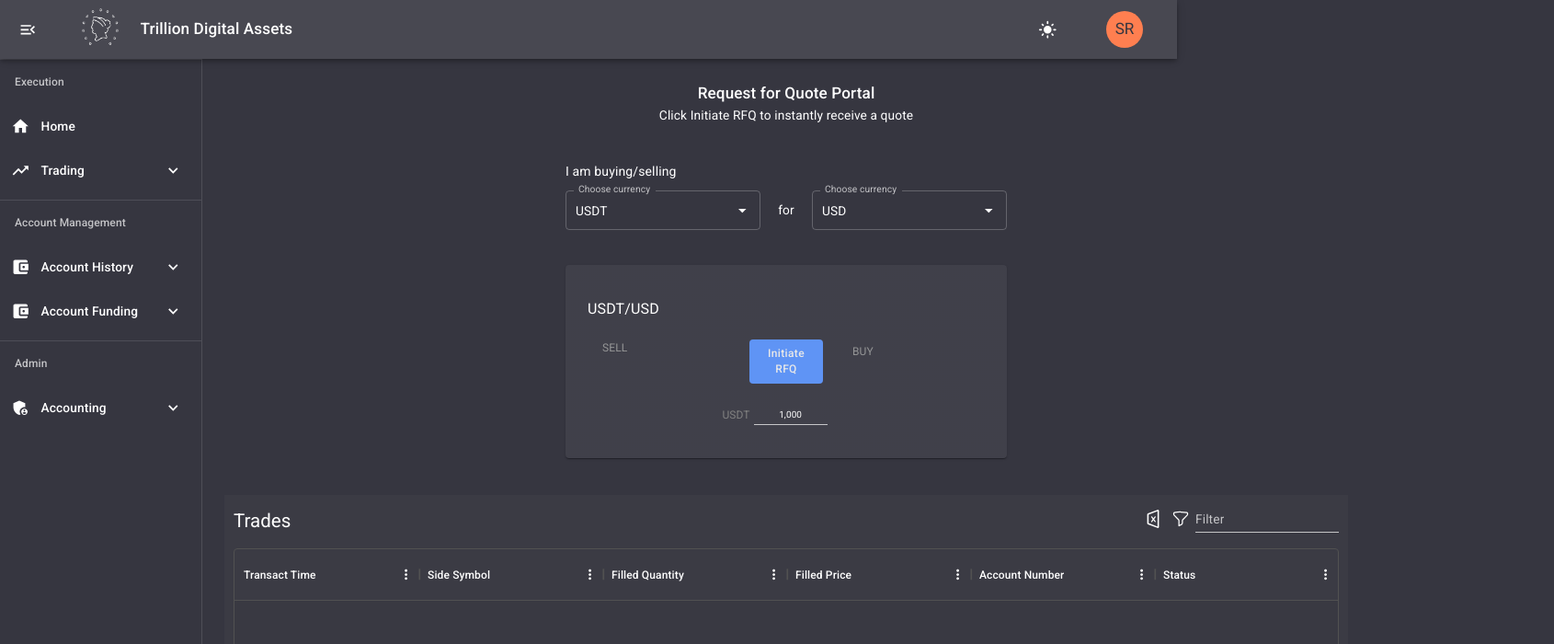
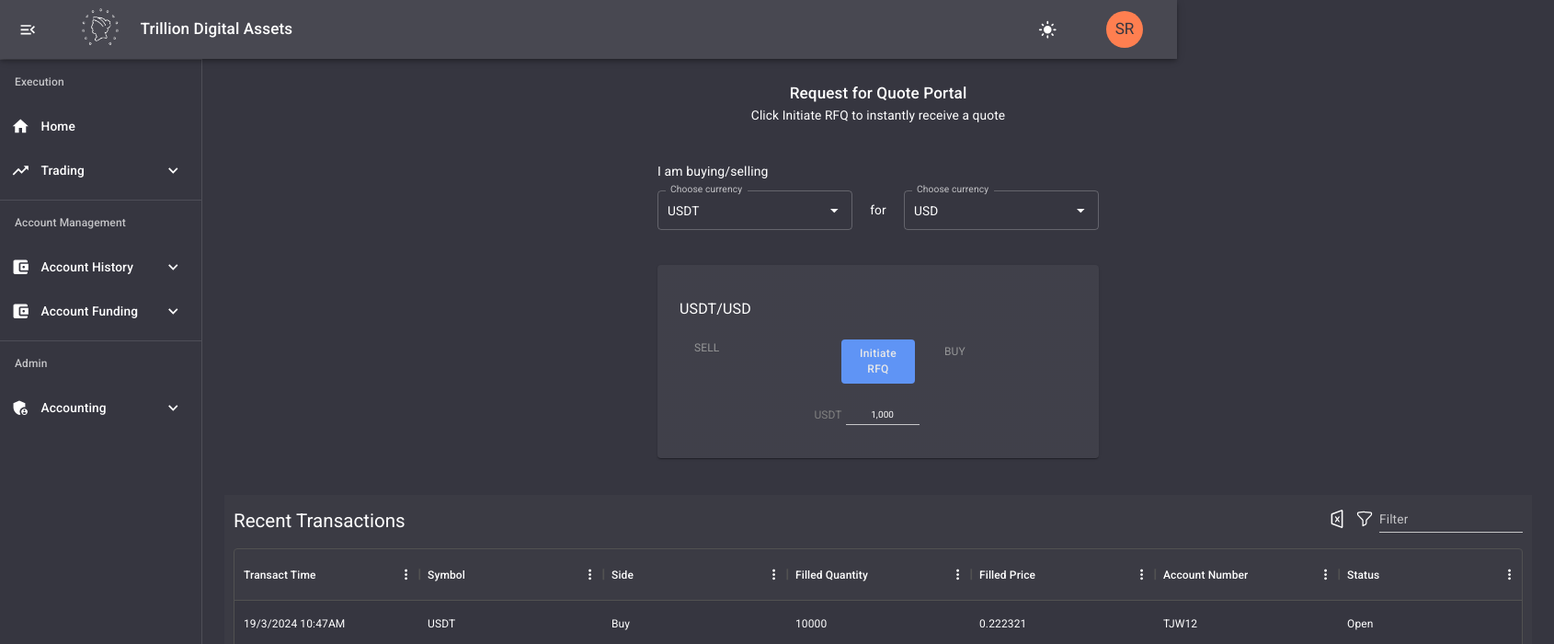
Before and after one commit to mohsinds/TDA_GUIv2, a Next.js app: page /trading/spotrfq in a window 1280 px wide. Shown: the top 700 px of the page at 92% size, 1690 px wide, since content can reach past the window. Built offline with nearby package versions, Linux system fonts and the light colour scheme.

Commit message:
updated work

```diff
--- a/next.config.js
+++ b/next.config.js
@@ -16,7 +16,7 @@
     //NEXT_PUBLIC_BACKEND_API_URL: "https://local.emergentcybernetics.net:7163",
     BACKEND_API_TOKEN: "eyJhbGciOiJIUzI1NiIsInR5cCI6IkpXVCJ9.eyJJZCI6InFoYW5tNHR2YTJhbTMyenl3czE4IiwiZXhwIjoxNzEzMTE0MTUzLCJpc3MiOiJ5b3VyX2lzc3VlciIsImF1ZCI6InlvdXJfYXVkaWVuY2UifQ.b6LGjAAVQ2S8G_wOL6R5QqFut0QBs4IVVIhWX2XItN0",
     NEXT_PUBLIC_BACKEND_API_TOKEN: "eyJhbGciOiJIUzI1NiIsInR5cCI6IkpXVCJ9.eyJJZCI6InFoYW5tNHR2YTJhbTMyenl3czE4IiwiZXhwIjoxNzEzMTE0MTUzLCJpc3MiOiJ5b3VyX2lzc3VlciIsImF1ZCI6InlvdXJfYXVkaWVuY2UifQ.b6LGjAAVQ2S8G_wOL6R5QqFut0QBs4IVVIhWX2XItN0",
-  }
+  },
 }
 
 module.exports = nextConfig
--- a/src/components/RFQ Tile/Tile.tsx
+++ b/src/components/RFQ Tile/Tile.tsx
@@ -7,6 +7,7 @@
 // @ts-ignore
 import moment from "moment";
 import axios from "axios";
+
 
 interface TileProps {
   symbol1: string;
@@ -38,6 +39,7 @@
   const intervalRef = React.useRef<number | null>(null);
   const [symbolName, setSymbol] = React.useState("")
   const [currencyType, setCurrencyType] = React.useState('USDT')
+  const notificationsRef = React.useRef<any>(null);
 
   const formatNumber = (value: string) => {
     // Remove non-numeric characters
@@ -189,7 +191,8 @@
   const handleSellAddRow = () => {
     let obj = {
       transactTime: moment().format('YYYY-MM-DD HH:mm:ss'),
-      sideSymbol:symbolName,
+      symbol:symbolName,
+      side:"Sell",
       filledQty:text,
       filledPrice:sellValue,
       accountNum:generateRandomId(),
@@ -203,7 +206,8 @@
   const handleBuyAddRow = () => {
     let obj = {
       transactTime: moment().format('YYYY-MM-DD HH:mm:ss'),
-      sideSymbol:symbolName,
+      symbol:symbolName,
+      side:"Buy",
       filledQty:text,
       filledPrice:buyValue,
       accountNum:generateRandomId(),
@@ -383,6 +387,8 @@
     setInitRq(false);
   };
 
+
+
   return buySell ? (
     <Card
       sx={{
@@ -425,6 +431,7 @@
       onMouseLeave={() => setOnHov(false)} // Set onHov to false on mouse leave
     >
       <>
+
         <Typography
           sx={{
             fontWeight: '400',
--- a/src/components/Tables/rfqTable.tsx
+++ b/src/components/Tables/rfqTable.tsx
@@ -7,32 +7,19 @@
 
 const columns: GridColDef[] = [
     { field: 'transactTime', headerName: 'Transact Time', width: 200 },
-    { field: 'sideSymbol', headerName: 'Side Symbol', width: 200 },
+    { field: 'symbol', headerName: 'Symbol', width: 200 },
+    { field: 'side', headerName: 'Side', width: 200 },
     { field: 'filledQty', headerName: 'Filled Quantity', width: 200 },
     { field: 'filledPrice', headerName: 'Filled Price', width: 200 },
     { field: 'accountNum', headerName: 'Account Number', width: 200 },
     { field: 'status', headerName: 'Status', width: 200 },
-    // {
-    //   field: 'age',
-    //   headerName: 'Age',
-    //   type: 'number',
-    //   width: 90,
-    // },
-    // {
-    //   field: 'fullName',
-    //   headerName: 'Full name',
-    //   description: 'This column has a value getter and is not sortable.',
-    //   sortable: false,
-    //   width: 160,
-    //   valueGetter: (params: GridValueGetterParams) =>
-    //     `${params.row.firstName || ''} ${params.row.lastName || ''}`,
-    // },
   ];
 
   interface RowData {
     id:string;
     transactTime: string;
-    sideSymbol: string;
+    symbol: string;
+    side:string;
     filledQty: string;
     filledPrice: string;
     accountNum : string;
@@ -44,6 +31,8 @@
   }
 
 
+
+
 export default function RFQTable(props: RFQTableProps) {
     const { rows } = props;
     const [filterText, setFilterText] = React.useState('');
@@ -52,7 +41,8 @@
 
     const filteredRows = rows.filter(row => {
       return (
-          row?.filledQty?.toLowerCase().includes(filterText.toLowerCase())
+          row?.filledQty?.toLowerCase().includes(filterText.toLowerCase()) ||
+          row?.filledPrice?.toLowerCase().includes(filterText.toLowerCase())
           // Add more conditions for other columns as needed
       );
   });
@@ -70,9 +60,9 @@
     // link.click();
 
          // Create the CSV content from the data array
-    let csvContent = "Transact Time, Side Symbol, Filled Quantity, Filled Price, Account Number, Status\n";
+    let csvContent = "Transact Time, Symbol,Side, Filled Quantity, Filled Price, Account Number, Status\n";
     filteredRows?.forEach((item, key) => {
-    csvContent += `${item.transactTime},${item.sideSymbol},${item.filledQty},${item.filledPrice},${item.accountNum},${item.status}\n`;
+    csvContent += `${item.transactTime},${item.symbol},${item.side},${item.filledQty},${item.filledPrice},${item.accountNum},${item.status}\n`;
   });
 
   // Create a Blob object from the CSV content
@@ -91,11 +81,16 @@
     setFilterText(event.target.value);
 };
 
+  const getRowClassName = (params:any) => {
+    let num = Number(params.id)
+    return num % 2 != 0 ? themes.currentTheme === "dark" ? 'evenDarkRow':'evenLightRow' : '';
+  };
+
 
   return (
     <div style={{ height: '24rem', width: '100%',backgroundColor:themes.currentTheme === "dark" ? "#3b3b44" : "#F9F9F9",padding:10 }}>
       <div style={{ height: "5%", width: '100%',display:"flex",justifyContent:"space-between",alignItems:"center",marginBottom:"30px" }}>
-        <Typography variant="h5" sx={{ paddingTop: "20px" }}>Trades</Typography>
+        <Typography variant="h5" sx={{ paddingTop: "20px" }}>Recent Transactions</Typography>
         <div style={{ display: "flex", alignItems: "center" }}>
           <div style={{ marginRight: 10,paddingTop:20 }}>
             <span style={{ cursor: "pointer" }} onClick={handleDownloadCsv}>
@@ -105,7 +100,7 @@
           <div style={{ marginRight: 6,paddingTop:20 }}>
           <span style={{ cursor: "pointer" }}>
           <svg width={20} height={20} xmlns="http://www.w3.org/2000/svg" fill="none" viewBox="0 0 24 24" stroke-width="1.5" stroke="currentColor">
-            <path stroke-linecap="round" stroke-linejoin="round" d="M12 3c2.755 0 5.455.232 8.083.678.533.09.917.556.917 1.096v1.044a2.25 2.25 0 0 1-.659 1.591l-5.432 5.432a2.25 2.25 0 0 0-.659 1.591v2.927a2.25 2.25 0 0 1-1.244 2.013L9.75 21v-6.568a2.25 2.25 0 0 0-.659-1.591L3.659 7.409A2.25 2.25 0 0 1 3 5.818V4.774c0-.54.384-1.006.917-1.096A48.32 48.32 0 0 1 12 3Z" />
+            <path stroke-linecap="round" strokeLinejoin="round" d="M12 3c2.755 0 5.455.232 8.083.678.533.09.917.556.917 1.096v1.044a2.25 2.25 0 0 1-.659 1.591l-5.432 5.432a2.25 2.25 0 0 0-.659 1.591v2.927a2.25 2.25 0 0 1-1.244 2.013L9.75 21v-6.568a2.25 2.25 0 0 0-.659-1.591L3.659 7.409A2.25 2.25 0 0 1 3 5.818V4.774c0-.54.384-1.006.917-1.096A48.32 48.32 0 0 1 12 3Z" />
           </svg>
           </span>
           </div>
@@ -123,6 +118,10 @@
           },
         }}
         pageSizeOptions={[5, 10]}
+        // getRowClassName={getRowClassName}
+        getRowClassName={(params) =>
+          params.indexRelativeToCurrentPage % 2 === 0 ? themes.currentTheme === "dark" ? 'evenDarkRow':'evenLightRow' : ''
+        }
       />
       </div>
 
--- a/src/pages/_app.tsx
+++ b/src/pages/_app.tsx
@@ -1,6 +1,7 @@
 import type { AppProps } from 'next/app'
 import RootLayout from '@/Layouts/RootLayout'
 import '../utils/i18n'
+import './index.css'
 
 export default function MyApp({ Component, pageProps }: AppProps) {
   return (
--- /dev/null
+++ b/src/pages/index.css
@@ -0,0 +1,26 @@
+.evenDarkRow {
+    background-color: #363640; /* Change this to your desired background color */
+  }
+
+.evenLightRow {
+    background-color: white;
+}
+
+/* Define a custom scrollbar */
+::-webkit-scrollbar {
+    width: 12px; /* Width of the scrollbar */
+  }
+
+  /* Track */
+  ::-webkit-scrollbar-track {
+    background: transparent; /* Color of the track */
+  }
+
+  /* Handle */
+  ::-webkit-scrollbar-thumb {
+    background: #b4b3b3; /* Color of the handle */
+  }
+
+  .darkHeaderBg {
+    background-color: #2d2d327c;
+  }
--- a/src/pages/trading/spotrfq/index.tsx
+++ b/src/pages/trading/spotrfq/index.tsx
@@ -10,7 +10,8 @@
 interface RowDataVal {
   id:string;
   transactTime: string;
-  sideSymbol: string;
+  symbol: string;
+  side: string;
   filledQty: string;
   filledPrice: string;
   accountNum : string;
@@ -20,7 +21,18 @@
 export default function SpotRFQPage() {
   const [symbol1, setSymbol1] = useState<string>('USDT');
   const [symbol2, setSymbol2] = useState<string>('USD');
-  const [rows, setRows] = React.useState<RowDataVal[]>([]);
+  const [rows, setRows] = React.useState<RowDataVal[]>([
+    {id:"asdas2",transactTime:"19/3/2024 10:47AM",symbol:"USDT",side:"Buy",filledQty:"10000",filledPrice:"0.222321",accountNum:"TJW12",status:"Open"},
+    {id:"123ssd",transactTime:"19/3/2024 10:47AM",symbol:"USDT",side:"Buy",filledQty:"10000",filledPrice:"0.122321",accountNum:"TJW12",status:"Open"},
+    {id:"123dasd",transactTime:"19/3/2024 10:47AM",symbol:"USDT",side:"Buy",filledQty:"10000",filledPrice:"0.522321",accountNum:"TJW12",status:"Open"},
+    {id:"dasdsa21",transactTime:"19/3/2024 10:47AM",symbol:"USDT",side:"Buy",filledQty:"10000",filledPrice:"0.622321",accountNum:"TJW12",status:"Open"},
+    {id:"uudus2",transactTime:"19/3/2024 10:47AM",symbol:"USDT",side:"Buy",filledQty:"10000",filledPrice:"0.222421",accountNum:"TJW12",status:"Open"},
+    {id:"accsa244",transactTime:"19/3/2024 10:47AM",symbol:"USDT",side:"Buy",filledQty:"10000",filledPrice:"0.822321",accountNum:"TJW12",status:"Open"},
+    {id:"asd2455",transactTime:"19/3/2024 10:47AM",symbol:"USDT",side:"Buy",filledQty:"10000",filledPrice:"0.922321",accountNum:"TJW12",status:"Open"},
+    {id:"123aa",transactTime:"19/3/2024 10:47AM",symbol:"USDT",side:"Buy",filledQty:"10000",filledPrice:"0.122321",accountNum:"TJW12",status:"Open"},
+    {id:"423lolp",transactTime:"19/3/2024 10:47AM",symbol:"USDT",side:"Buy",filledQty:"10000",filledPrice:"0.722321",accountNum:"TJW12",status:"Open"},
+    {id:"poliol213",transactTime:"19/3/2024 10:47AM",symbol:"USDT",side:"Buy",filledQty:"10000",filledPrice:"0.1221",accountNum:"TJW12",status:"Open"},
+  ]);
 
     // Function to update symbol1
     const handleSymbolOne = (newSymbol: string) => {
@@ -44,7 +56,8 @@
     const newRow: RowDataVal = {
       id: newId,
       transactTime: val.transactTime || "",
-      sideSymbol: val.sideSymbol || "",
+      symbol: val.symbol || "",
+      side: val.side || "",
       filledQty: val.filledQty || "",
       filledPrice: val.filledPrice || "",
       accountNum: val.accountNum || "",
```
Also changed, not shown: src/containers/Profile/ProfileDetails.tsx (+14 -1 lines), 2 other files (tests, documents, lock files or other folders).
